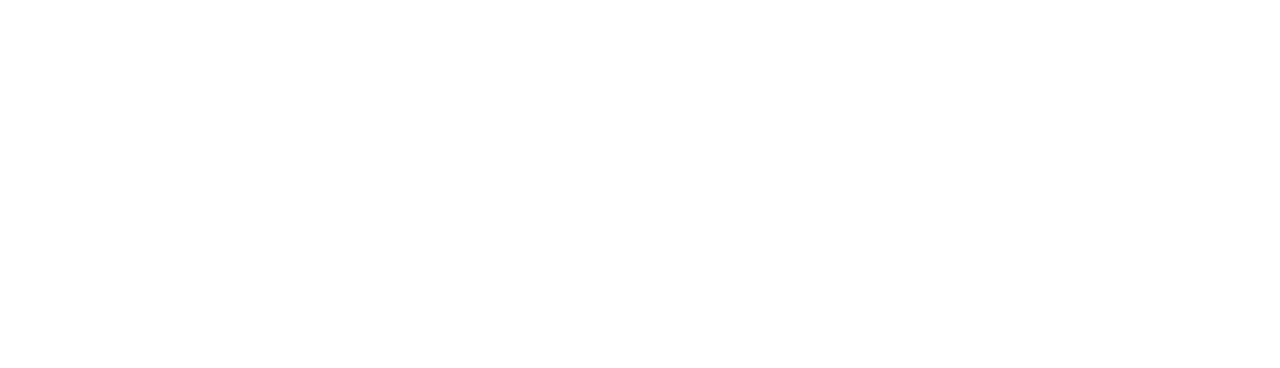
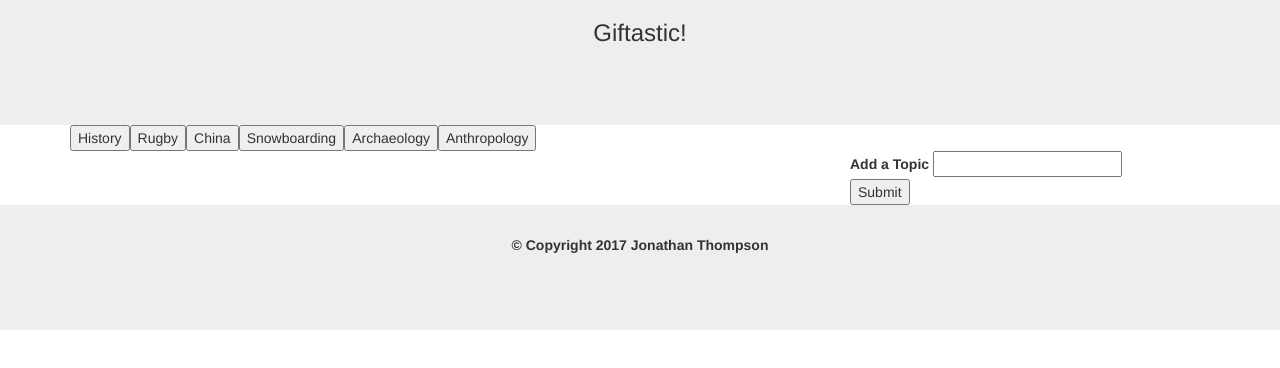
Before and after one commit to ThompsonJonM/giphy-app, a plain HTML site: page index.html in a window 1280 px wide. Drawn offline with nearby package versions, Linux system fonts and the light colour scheme.

Commit message:
second pass

```diff
--- a/assets/logic/app.js
+++ b/assets/logic/app.js
@@ -1 +1,79 @@
-//jQuery goes here
+//variables
+
+var topics = ["History", "Rugby", "China", "Snowboarding",
+	"Archaeology", "Anthropology"];
+
+function displayGifInfo() {
+	var gif = $(this).attr("dataName");
+	var queryURL = "https://api.giphy.com/v1/gifs/search?q=" + gif + "&api_key=dc6zaTOxFJmzC";
+
+	$.ajax({
+		url: queryURL,
+		method: "GET"
+	}).done(function(response) {
+
+		//creates a div to hold the gif info
+
+		var gifDiv = $("<div>");
+
+		//retrive the rating data
+
+		var rating = $("<p>" + response.rating + "</p>");
+		gifDiv.append(rating);
+
+		//appends the rating data
+
+		$("#gifView").append(gifDiv);
+
+		var image = $("<p>" + response.image + "</p>");
+		gifDiv.append(image);
+
+		$("#gifView").append(gifDiv);
+
+	});
+
+}
+
+//buttons
+
+function renderButtons() {
+
+	//deletion prior addition
+	$("#buttons-view").empty();
+
+	for (var i = 0; i < topics.length; i++) {
+
+		//button generation
+		var a = $("<button>");
+
+		//add class
+		a.addClass("topic");
+
+		//add attribute
+		a.attr("dataName", topics[i]);
+
+		//add text to the button
+		a.text(topics[i]);
+
+		//append the button to the view div
+		$("#buttons-view").append(a);
+	}
+}
+
+//Add button events
+
+$("#addGif").on("click", function(event) {
+	event.preventDefault();
+
+	var topic = $("#formInput").val().trim();
+
+	topics.push(topic);
+
+	renderButtons();
+});
+
+//event listener
+
+$(document).on("click", ".topic", displayGifInfo);
+
+renderButtons();
--- /dev/null
+++ b/assets/style/reset.css
@@ -0,0 +1,48 @@
+/* http://meyerweb.com/eric/tools/css/reset/
+   v2.0 | 20110126
+   License: none (public domain)
+*/
+
+html, body, div, span, applet, object, iframe,
+h1, h2, h3, h4, h5, h6, p, blockquote, pre,
+a, abbr, acronym, address, big, cite, code,
+del, dfn, em, img, ins, kbd, q, s, samp,
+small, strike, strong, sub, sup, tt, var,
+b, u, i, center,
+dl, dt, dd, ol, ul, li,
+fieldset, form, label, legend,
+table, caption, tbody, tfoot, thead, tr, th, td,
+article, aside, canvas, details, embed,
+figure, figcaption, footer, header, hgroup,
+menu, nav, output, ruby, section, summary,
+time, mark, audio, video {
+	margin: 0;
+	padding: 0;
+	border: 0;
+	font-size: 100%;
+	font: inherit;
+	vertical-align: baseline;
+}
+/* HTML5 display-role reset for older browsers */
+article, aside, details, figcaption, figure,
+footer, header, hgroup, menu, nav, section {
+	display: block;
+}
+body {
+	line-height: 1;
+}
+ol, ul {
+	list-style: none;
+}
+blockquote, q {
+	quotes: none;
+}
+blockquote:before, blockquote:after,
+q:before, q:after {
+	content: '';
+	content: none;
+}
+table {
+	border-collapse: collapse;
+	border-spacing: 0;
+}
--- a/assets/style/stylesheet.css
+++ b/assets/style/stylesheet.css
@@ -1 +1,28 @@
-/*CSS goes here*/
+/*Global IDs*/
+
+* {
+	box-sizing: border-box;
+}
+
+header {
+	text-align: center;
+	font-weight: bold;
+	background-color: #eeeeee;
+	height: 125px;
+}
+
+footer {
+	text-align: center;
+	padding: 30px 0 0 0;
+	font-weight: bold;
+	background-color: #eeeeee;
+	height: 125px;
+}
+
+h3 {
+	text-align: center;
+}
+
+div {
+	display: block;
+}
--- a/index.html
+++ b/index.html
@@ -1,9 +1,91 @@
 <!DOCTYPE html>
 <html>
 <head>
+
 	<title>Giphy App</title>
+
+	<!-- Reset -->
+	<link rel="stylesheet" type="text/css" href="./assets/style/reset.css">
+
+	<!-- Styling -->
+	<link rel="stylesheet" type="text/css" href="./assets/style/stylesheet.css">
+
+	<!-- Bootstrap CDN -->
+	<link rel="stylesheet" href="https://maxcdn.bootstrapcdn.com/bootstrap/3.3.7/css/bootstrap.min.css" integrity="sha384-BVYiiSIFeK1dGmJRAkycuHAHRg32OmUcww7on3RYdg4Va+PmSTsz/K68vbdEjh4u" crossorigin="anonymous">
+
+	<!-- Viewport -->
+	<meta name="viewport" content="width=device-width, initial-scale=1">
+
 </head>
 <body>
 
+	<!-- Header Div -->
+	<header>
+		<div class="container">
+			<div class="row">
+				<div class="col-xs-12 col-sm-12 col-md-12 col-lg-12 myHeader">
+					<h3 id="headerFont">Giftastic!</h3>
+				</div>
+			</div>
+		</div>
+	</header>
+
+		<section id="backgroundSplash">
+
+			<div id="pageContent">
+
+				<div class="container bodyContent">
+
+					<div class="row pageRow">
+
+						<!-- Buttons at top row -->
+						<div class="col-lg-12">
+							<div id="buttons-view"></div>
+						</div>
+					</div>
+
+					<div class="row pageRow">
+
+						<!-- Image entry box -->
+						<div class="col-lg-8 imageEntry">
+							<div id="gifView"></div>
+						</div>
+
+						<!-- Topic entry box -->
+						<div class="col-lg-4 formEntry">
+							<form id="gifForm">
+								<label for="formInput">Add a Topic</label>
+								<input type="text" id="formInput"><br>
+
+								<!-- Button triggers new topic to be added -->
+								<input id="addGif" type="submit" value="Submit">
+							</form>
+						</div>
+					</div>
+
+				</div>
+
+			</div>
+
+		</section>
+
+
+	<!-- Footer Div -->
+	<footer>
+		<div class="container">
+			<div class="row">
+				<div class="col-xs-12 col-sm-12 col-md-12 col-lg-12 myFooter">
+					© Copyright 2017 Jonathan Thompson
+				</div>
+			</div>
+		</div>
+	</footer>
+
+<!-- jQuery CDN -->
+<script type="text/javascript" src="https://code.jquery.com/jquery-2.2.0.js"></script>
+
+<!-- JavaScript -->
+<script type="text/javascript" src="./assets/logic/app.js"></script>
+
 </body>
 </html>
```
